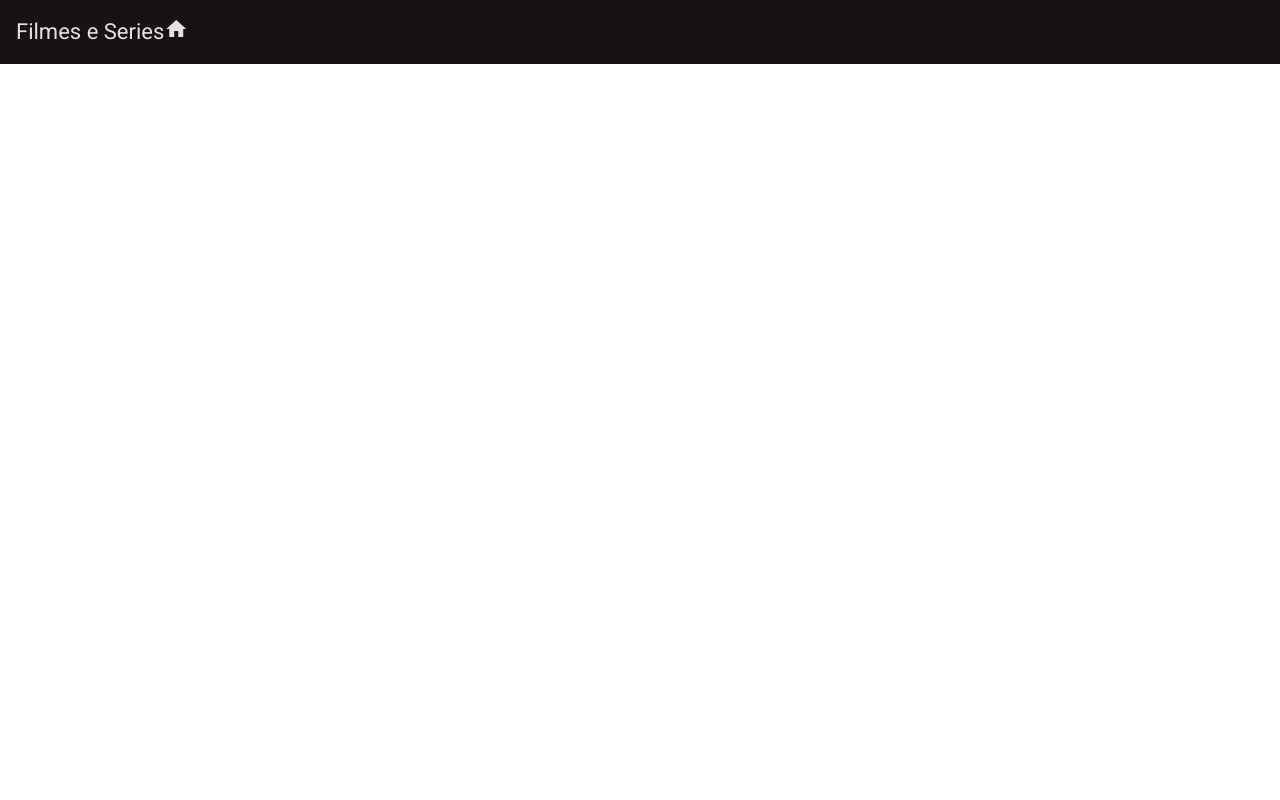
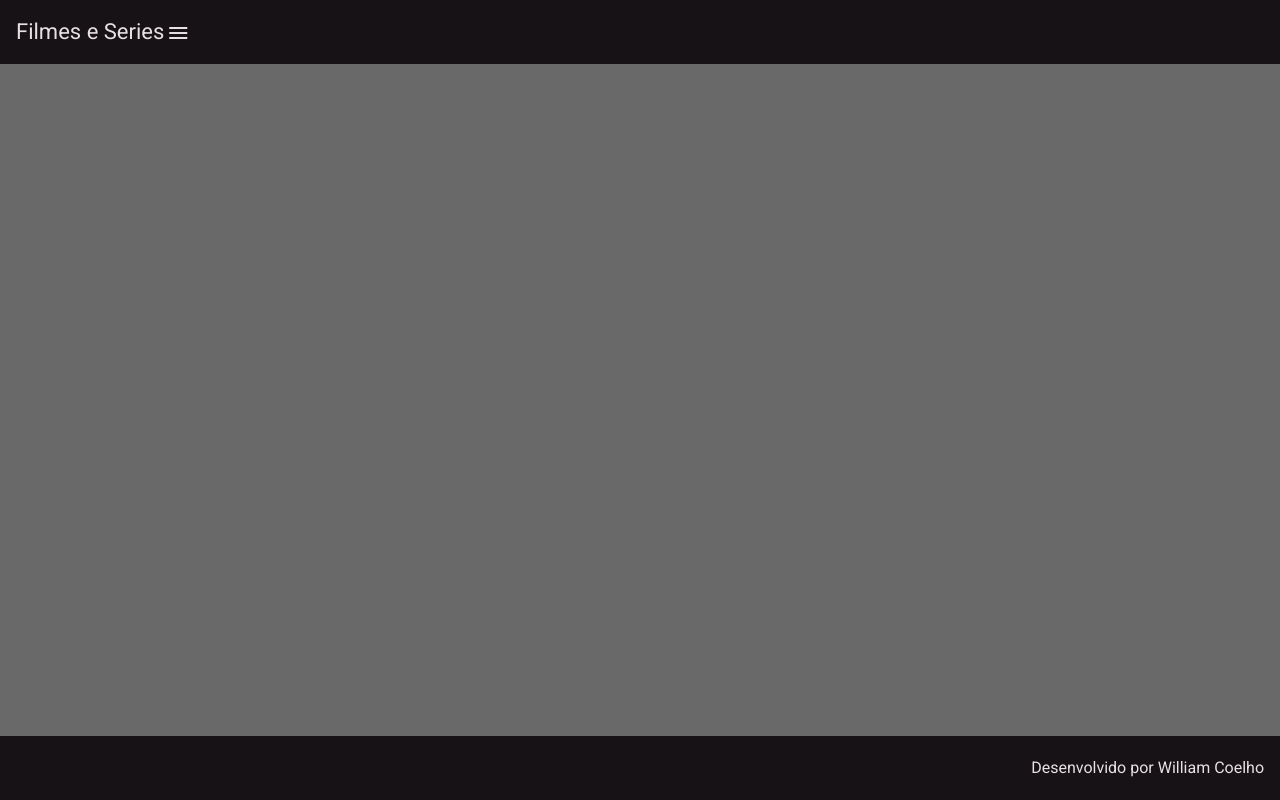
Before and after one commit to wyllamcoelhoads/vincit-angular-crud, an Angular app in the folder Angular/frontend/: page / in a window 1280 px wide. Built offline with nearby package versions, Linux system fonts and the light colour scheme.

Commit message:
Importando icones e adicionando navigation

```diff
--- a/Angular/frontend/src/app/app.component.html
+++ b/Angular/frontend/src/app/app.component.html
@@ -1 +1,3 @@
 <app-header></app-header>
+<router-outlet></router-outlet>
+<app-footer></app-footer>
--- a/Angular/frontend/src/app/app.component.ts
+++ b/Angular/frontend/src/app/app.component.ts
@@ -4,12 +4,12 @@ import { HeaderComponent } from './components/template/header/header.component';
 import { FooterComponent } from './components/template/footer/footer.component';
 import { MatToolbarModule } from '@angular/material/toolbar';
 import { CommonModule } from '@angular/common';
-
+import {MatIconModule} from '@angular/material/icon';
 
 @Component({
   selector: 'app-root',
   standalone: true,
-  imports: [RouterOutlet, HeaderComponent, FooterComponent, MatToolbarModule, CommonModule],  // Adicione o HeaderComponent aqui
+  imports: [MatIconModule, RouterOutlet, HeaderComponent, FooterComponent, MatToolbarModule, CommonModule],  // Adicione o HeaderComponent aqui
   templateUrl: 'app.component.html'
 })
 export class AppComponent {
--- a/Angular/frontend/src/app/components/template/footer/footer.component.css
+++ b/Angular/frontend/src/app/components/template/footer/footer.component.css
@@ -0,0 +1,7 @@
+.footer{
+    font-size:medium;
+    position: fixed;
+    bottom: 0px;
+    display: flex;
+    justify-content: flex-end;
+}
--- a/Angular/frontend/src/app/components/template/footer/footer.component.html
+++ b/Angular/frontend/src/app/components/template/footer/footer.component.html
@@ -1 +1,3 @@
-<p>footer works!</p>
+<mat-toolbar class="footer">
+    <span> Desenvolvido por William Coelho</span>
+</mat-toolbar>
--- a/Angular/frontend/src/app/components/template/footer/footer.component.ts
+++ b/Angular/frontend/src/app/components/template/footer/footer.component.ts
@@ -1,9 +1,11 @@
 import { Component } from '@angular/core';
+import { MatToolbarModule } from '@angular/material/toolbar'; // Se usar Angular Material no footer
+
 
 @Component({
   selector: 'app-footer',
   standalone: true,
-  imports: [],
+  imports: [MatToolbarModule],
   templateUrl: './footer.component.html',
   styleUrls: ['./footer.component.css']
 })
--- a/Angular/frontend/src/app/components/template/header/header.component.css
+++ b/Angular/frontend/src/app/components/template/header/header.component.css
@@ -0,0 +1,4 @@
+.icon{
+    vertical-align: middle;
+    padding: 2px;
+}
--- a/Angular/frontend/src/app/components/template/header/header.component.html
+++ b/Angular/frontend/src/app/components/template/header/header.component.html
@@ -3,7 +3,7 @@
 
     <span>
         <a>
-            <i class="material-icons">home</i>
+            <mat-icon class="icon" aria-hidden="false" aria-label="Example home icon" fontIcon="menu"></mat-icon>
         </a>
     </span>
 </mat-toolbar>
--- a/Angular/frontend/src/app/components/template/header/header.component.ts
+++ b/Angular/frontend/src/app/components/template/header/header.component.ts
@@ -1,11 +1,11 @@
 import { Component, OnInit } from '@angular/core';
 import { MatToolbarModule } from '@angular/material/toolbar'; // Importe o MatToolbarModule
-
+import {MatIconModule} from '@angular/material/icon';
 
 @Component({
   selector: 'app-header',
   standalone: true,
-  imports: [MatToolbarModule],
+  imports: [MatToolbarModule, MatIconModule],
   templateUrl: './header.component.html',
   styleUrls: ['./header.component.css']
 })
--- /dev/null
+++ b/Angular/frontend/src/app/components/template/navigation/navigation.component.html
@@ -0,0 +1 @@
+<p>navigation works!</p>
--- a/Angular/frontend/src/styles.css
+++ b/Angular/frontend/src/styles.css
@@ -1,4 +1,4 @@
 /* You can add global styles to this file, and also import other style files */
 
-html, body { height: 100%; }
-body { margin: 0; font-family: Roboto, "Helvetica Neue", sans-serif; }
+html, body { height: 100%;background-color: #696969;}
+body { margin: 0; font-family: Roboto, "Helvetica Neue", sans-serif;}
```
Also changed, not shown: Angular/frontend/src/app/components/template/navigation/navigation.component.ts (added, +12 -0 lines), Angular/frontend/src/app/components/template/navigation/navigation.component.css (added).
